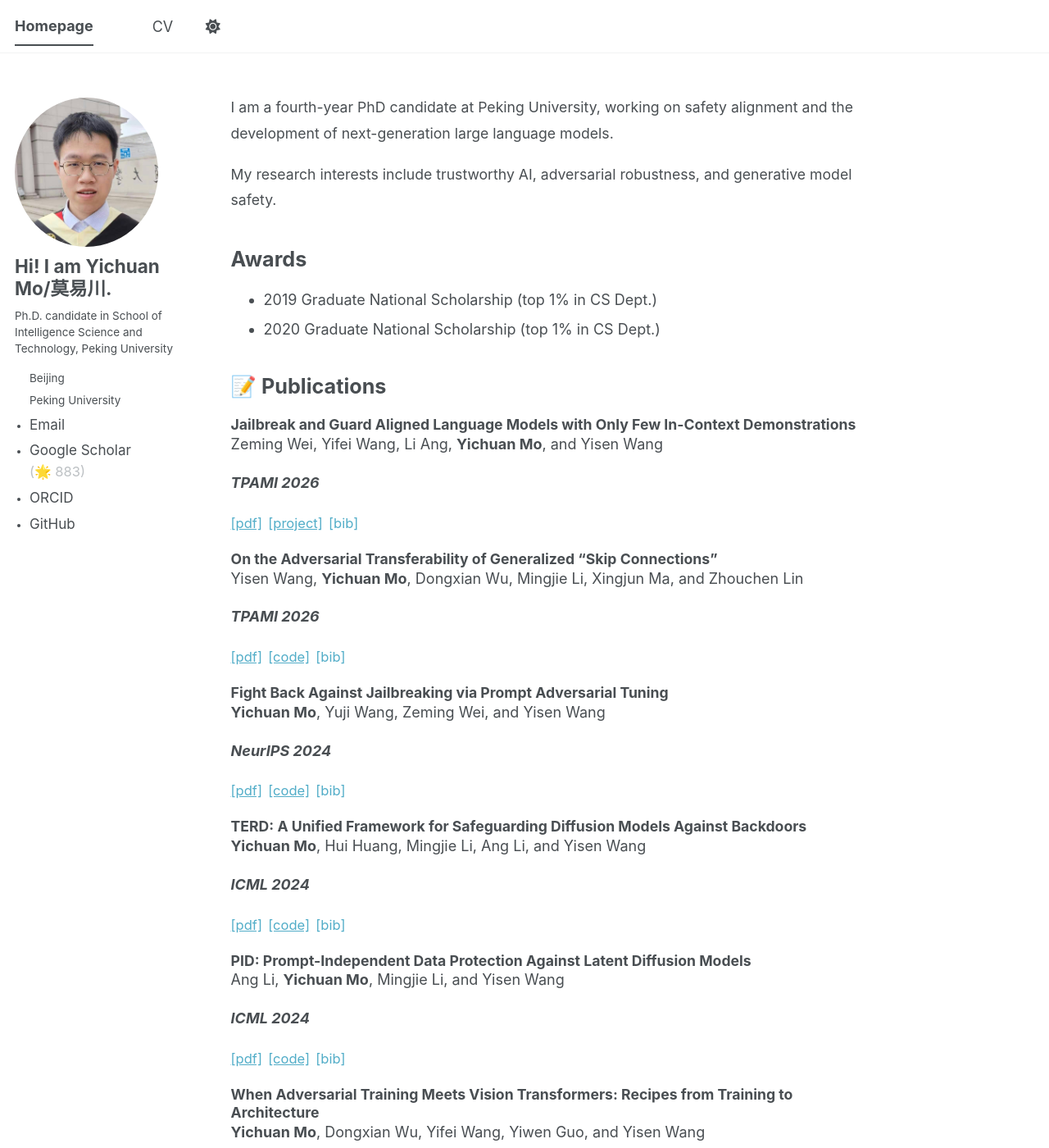
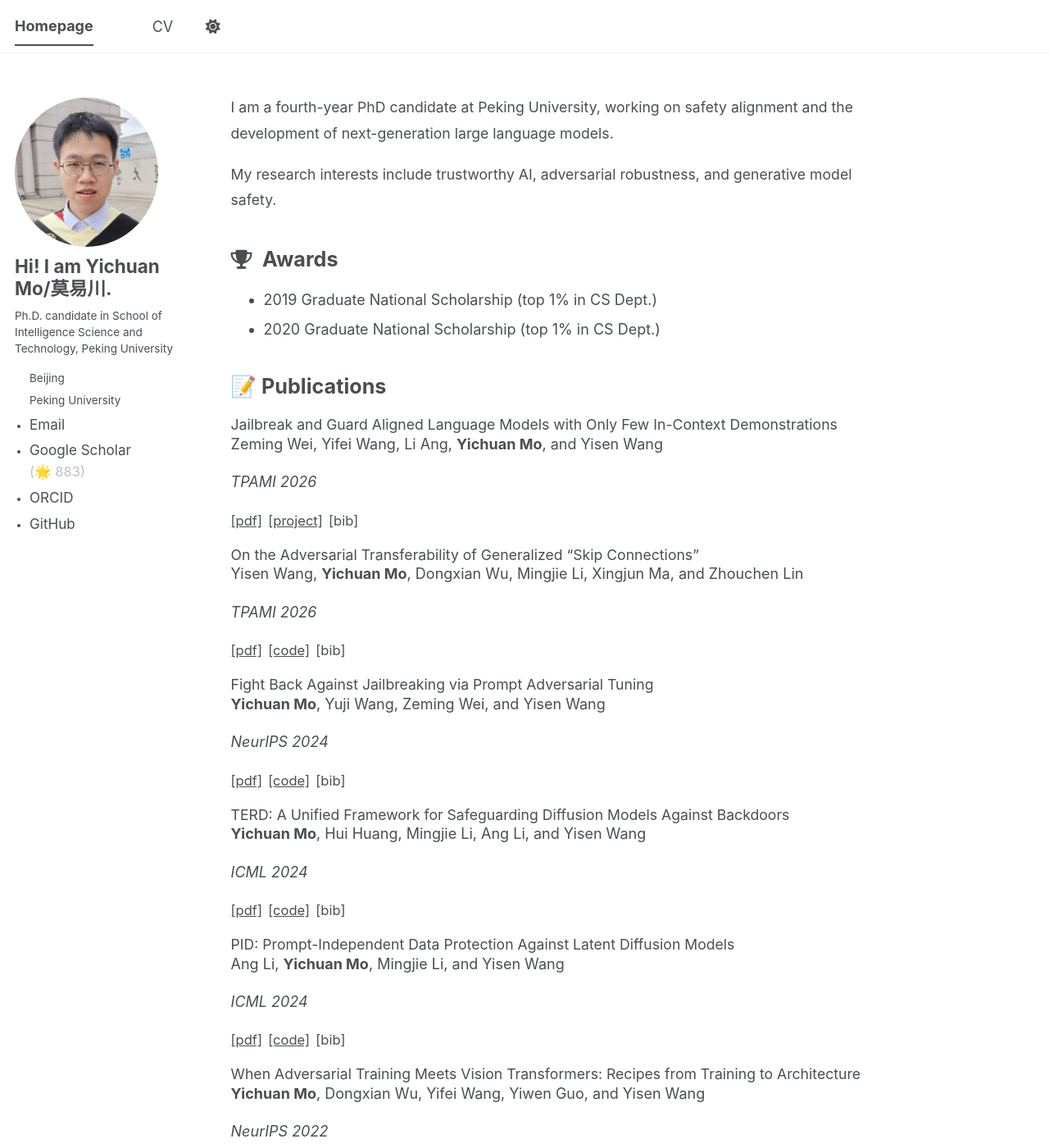
Before and after one commit to mo666666/mo666666.github.io, a Jekyll site: the page built from _pages/about.md, in a window 1280 px wide and 1400 px high. Shown: the whole window at 82% size. Built offline with Jekyll 4.4.1, drawn with Linux system fonts in a browser that asks for light colours; a script bundle is joined from its source files by our own code; library files that are not in the unit come from our copies.

Commit message:
Add award

```diff
--- a/_includes/publication-item.html
+++ b/_includes/publication-item.html
@@ -15,7 +15,7 @@
 
 <article class="publication-entry" itemscope itemtype="http://schema.org/ScholarlyArticle">
   <h3 class="publication-entry__title" itemprop="headline">
-    <strong>{{ title }}</strong>
+    {{ title }}
   </h3>
 
   {% if authors %}
@@ -23,7 +23,7 @@
   {% endif %}
 
   {% if publication.venue %}
-    <p class="publication-entry__venue"><strong><em>{{ publication.venue }}</em></strong></p>
+    <p class="publication-entry__venue"><em>{{ publication.venue }}</em></p>
   {% elsif publication.citation %}
     <p class="publication-entry__venue">{{ publication.citation }}</p>
   {% endif %}
--- a/_pages/about.md
+++ b/_pages/about.md
@@ -12,7 +12,7 @@
   <p>My research interests include trustworthy AI, adversarial robustness, and generative model safety.</p>
 </div>
 
-<h2 class="homepage-section-title">Awards</h2>
+<h2 class="homepage-section-title"><i class="fa fa-trophy" aria-hidden="true"></i> Awards</h2>
 
 <ul>
   <li>2019 Graduate National Scholarship (top 1% in CS Dept.)</li>
--- a/_sass/layout/_publications.scss
+++ b/_sass/layout/_publications.scss
@@ -16,6 +16,11 @@
   line-height: 1.3 !important;
 }
 
+.homepage-section-title .fa {
+  margin-right: 0.35rem;
+  font-size: 0.92em;
+}
+
 .publications-list {
   margin: 0;
   padding-left: 0;
@@ -28,13 +33,13 @@
 .publication-entry {
   display: flex;
   flex-direction: column;
-  gap: 0.02rem;
+  gap: 0;
 }
 
 .publication-entry__title {
   margin: 0;
   font-size: 0.98rem;
-  font-weight: 700;
+  font-weight: 400;
   line-height: 1.28;
 }
 
@@ -57,13 +62,19 @@
   color: var(--global-text-color);
 }
 
+.publication-entry__venue em {
+  font-style: italic;
+  font-weight: 400;
+}
+
 .publication-links {
   display: flex;
   flex-wrap: wrap;
   align-items: baseline;
   column-gap: 0.4rem;
-  row-gap: 0.05rem;
+  row-gap: 0;
   margin-top: 0;
+  line-height: 1.28;
 }
 
 .publication-links__link {
@@ -71,9 +82,9 @@
   padding: 0;
   border: 0;
   background: transparent;
-  color: var(--global-link-color);
+  color: var(--global-text-color);
   font-size: 0.92rem;
-  line-height: 1.2;
+  line-height: 1.28;
   text-decoration: none;
   cursor: pointer;
   vertical-align: baseline;
@@ -81,6 +92,7 @@
 
 .publication-links__link:hover {
   text-decoration: underline;
+  color: var(--global-text-color);
 }
 
 .publication-links__details {
@@ -91,7 +103,7 @@
 .publication-links__details summary {
   list-style: none;
   display: inline-block;
-  line-height: 1.2;
+  line-height: 1.28;
 }
 
 .publication-links__details summary::-webkit-details-marker {
```
